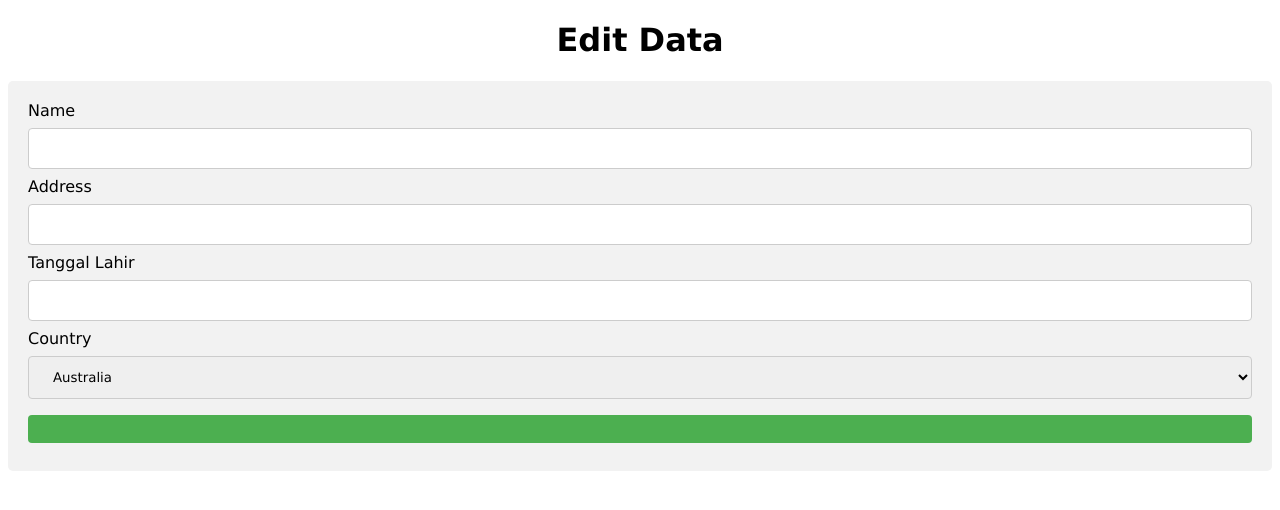
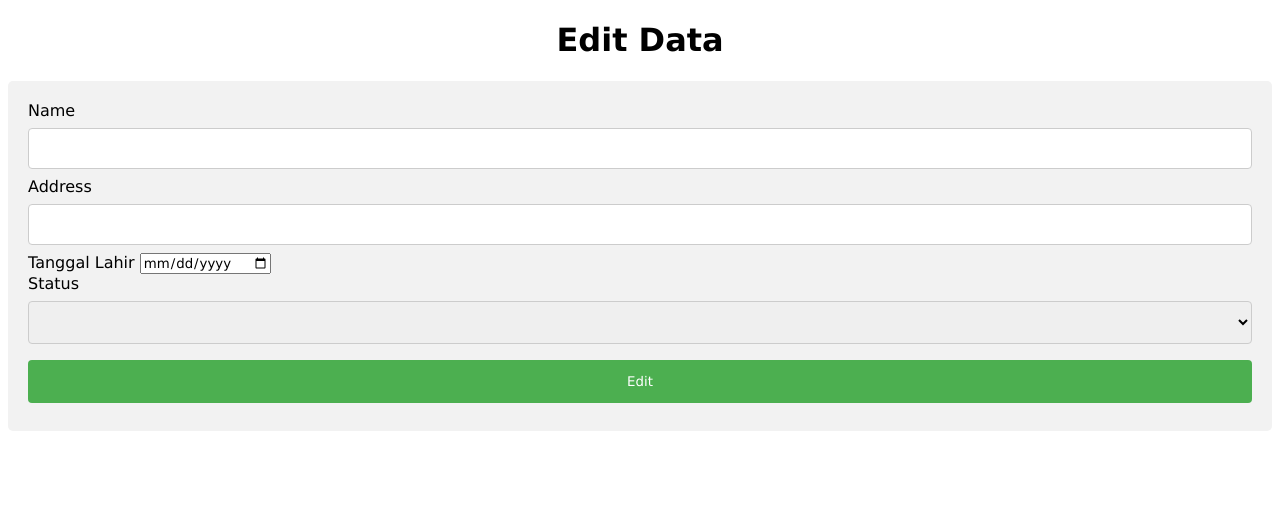
Before and after one commit to Dani170907/CodeIgniter-3, a CodeIgniter app: page /DaniRamadhan/index.php/editstudent/index in a window 1280 px wide. Shown: the top 510 px of the page. Run offline with CodeIgniter, Linux system fonts and the light colour scheme; data that the repository does not hold is empty.

Commit message:
menambahkan method update dan menyesuaikan halaman edit data

```diff
--- a/application/controllers/Login.php
+++ b/application/controllers/Login.php
@@ -5,9 +5,9 @@ class Login extends CI_Controller {
 
 	public function index()
 	{
-		$this->load->view('template/headerLogin');
+		$this->load->view('templates/headerLogin');
 		$this->load->view('login');
-		$this->load->view('template/footerLogin');
+		$this->load->view('templates/footer');
 
 	}
 }
--- a/application/models/StudentsModel.php
+++ b/application/models/StudentsModel.php
@@ -20,7 +20,7 @@ class StudentsModel extends CI_Model {
     }
 
     public function getStudentsById($id) {
-        return $this->db->get_where('tb_students', ['id' => $id])-row_array();
+        return $this->db->get_where('tb_students', ['id' => $id])->row_array();
     }
     // select * from tb_students where id = ''
 }
--- a/application/views/editStudent.php
+++ b/application/views/editStudent.php
@@ -10,24 +10,27 @@
     <h1>Edit Data</h1>
 
     <div>
-    <form action="/action_page.php">
+    <form action="<?php echo base_url() ?>Admin/update">
+        <input type="hidden" name="id">
+
         <label for="nama">Name</label>
-        <input type="text" id="nama" name="nama" placeholder="">
+        <input type="text" id="nama" name="nama" value="<?= $edit ['nama']; ?>"><br>
 
         <label for="alamat">Address</label>
-        <input type="text" id="alamat" name="alamat" placeholder="">
+        <input type="text" id="alamat" name="alamat" value="<?= $edit ['alamat'] ?>"><br>
 
         <label for="tanggal_lahir">Tanggal Lahir</label>
-        <input type="text" name="alamat" id="alamat" required>
+        <input type="date" name="tanggal_lahir" id="tanggal_lahir" value="<?= $edit ['tanggal_lahir'] ?>" required><br>
 
-        <label for="country">Country</label>
-        <select id="country" name="country">
-        <option value="australia">Australia</option>
-        <option value="canada">Canada</option>
-        <option value="usa">USA</option>
+        <label for="status">Status</label>
+        <select id="status" name="status">
+        <option value="<?= $edit ['status'] ?>"><?= $edit ['status'] ?></option>
+        <option value="Active">Active</option>
+        <option value="Siswa Keluar">Siswa Keluar</option>
+        <option value="Siswa Bermasalah">Siswa Bermasalah</option>
         </select>
 
-        <button type="submit" value="Submit">
+        <button type="submit">Edit</button>
     </form>
     </div>
 
```
Also changed, not shown: application/controllers/Admin.php (+14 -1 lines).
